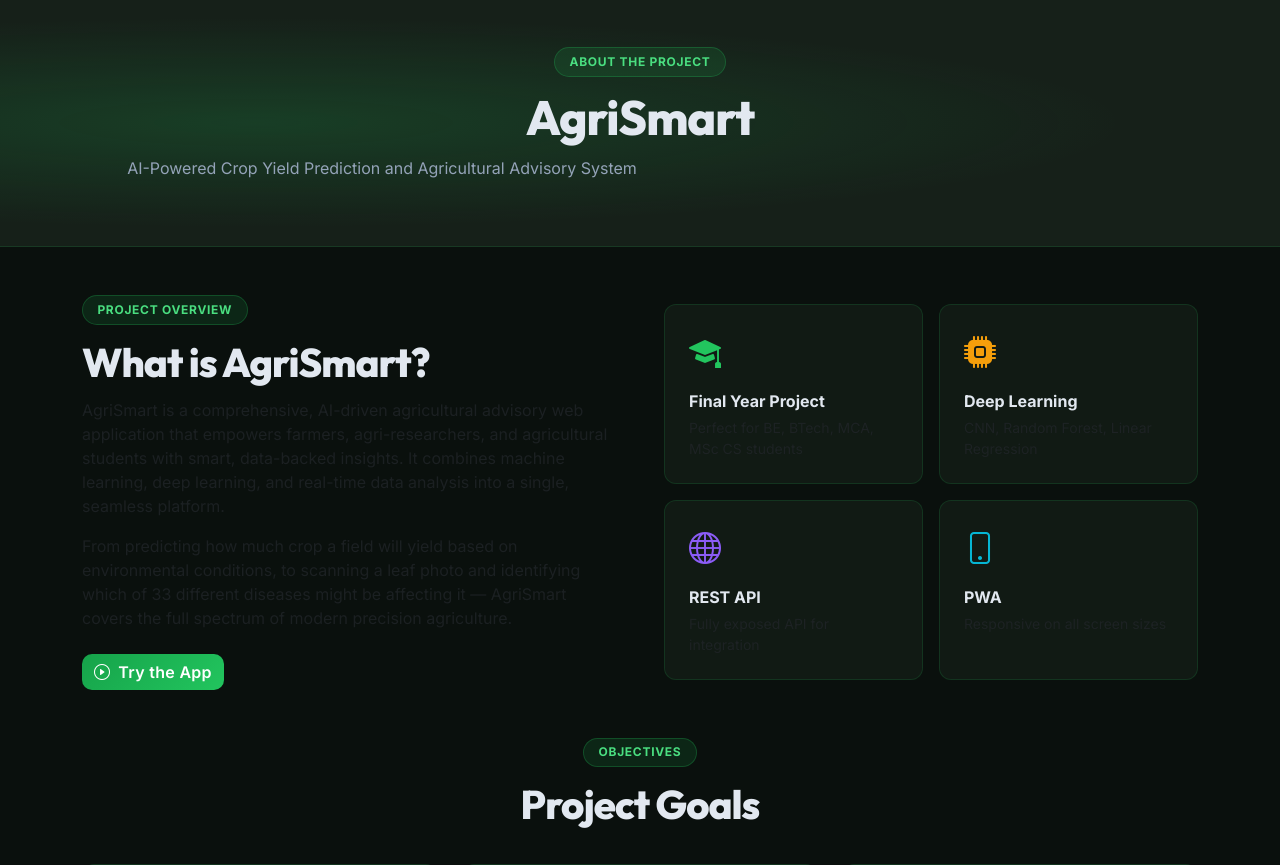
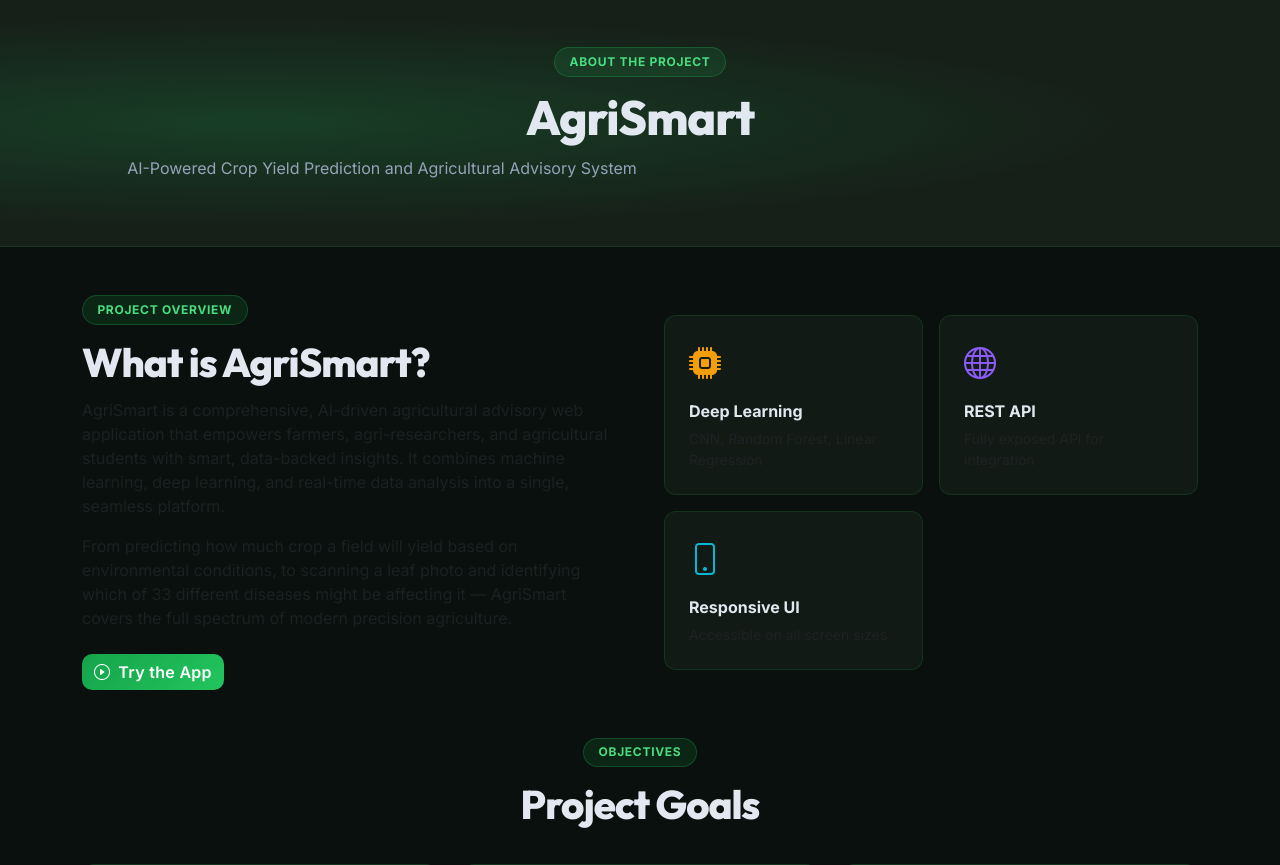
Before and after one commit to Priyanka-N2781/Agri-Smart, a Flask app: page /about in a window 1280 px wide. Shown: the part 73-938 px from the top of the page. Run offline with Flask 3, Linux system fonts and the light colour scheme.

Commit message:
Fix hero stat alignment; update About page content and remove PWA references; improve highlight contrast

```diff
--- a/agri_smart/templates/index.html
+++ b/agri_smart/templates/index.html
@@ -48,8 +48,9 @@
 </div>
 
 <div class="ag-home-accuracy alert alert-info mt-4" role="alert">
+
   <div class="ag-home-accuracy-label">Model Accuracy</div>
-  <div class="ag-home-accuracy-value">96%</div>
+  <div class="ag-home-accuracy-value"><span class="ag-accuracy-percent">96%</span></div>
   <div class="ag-home-accuracy-text">Model Accuracy</div>
 
   <div class="small text-muted mt-2">
@@ -57,4 +58,5 @@
   </div>
 </div>
 
+
 {% endblock %}
--- a/static/css/style.css
+++ b/static/css/style.css
@@ -102,10 +102,11 @@
 .hero-subtitle { font-size: 1.1rem; color: var(--text-muted); max-width: 520px; line-height: 1.7; }
 
 /* Hero stats */
-.stat-item { display: flex; flex-direction: column; }
+.stat-item { display: flex; flex-direction: column; align-items: center; }
 .stat-num  { font-family:'Outfit',sans-serif; font-size:2.2rem; font-weight:800; color:var(--green-400); line-height:1; }
 .stat-num-suffix { font-size:1.5rem; font-weight:800; color:var(--green-400); }
 .stat-label { font-size:.75rem; color:var(--text-muted); text-transform:uppercase; letter-spacing:.8px; margin-top:.2rem; }
+.stat-num-wrap { display:flex; align-items:baseline; gap:.25rem; }
 
 /* Hero illustration */
 .hero-illustration {
@@ -417,6 +418,9 @@
 .highlight-icon { font-size:2rem; margin-bottom:.7rem; display:block; }
 .highlight-title { font-weight:700; margin-bottom:.3rem; }
 
+/* Make highlight descriptions more visible (avoid very-light text) */
+.highlight-desc { color:var(--text); }
+
 .objective-card {
   background:var(--bg-card); border:1px solid var(--border);
   border-radius:12px; padding:1.4rem; display:flex; align-items:flex-start; gap:1rem;
--- a/templates/about.html
+++ b/templates/about.html
@@ -38,10 +38,9 @@
     <div class="col-lg-6" data-aos="fade-left">
       <div class="row g-3">
         {% set highlights = [
-          ("bi-mortarboard-fill","Final Year Project","Perfect for BE, BTech, MCA, MSc CS students","#22c55e"),
           ("bi-cpu-fill","Deep Learning","CNN, Random Forest, Linear Regression","#f59e0b"),
           ("bi-globe","REST API","Fully exposed API for integration","#8b5cf6"),
-          ("bi-phone","PWA","Responsive on all screen sizes","#06b6d4"),
+          ("bi-phone","Responsive UI","Accessible on all screen sizes","#06b6d4"),
         ] %}
         {% for icon, title, desc, color in highlights %}
         <div class="col-6">
@@ -143,13 +142,8 @@
     <div class="col-12 text-center" data-aos="fade-up" data-aos-delay="100">
       <div class="team-card mx-auto" style="max-width:400px">
         <div class="team-avatar"><i class="bi bi-person-circle"></i></div>
-        <h5 class="mt-3 mb-1">Final Year Project</h5>
-        <p class="text-muted small">AI &amp; Machine Learning • Agricultural Technology</p>
-        <div class="d-flex justify-content-center flex-wrap gap-2 mt-3">
-          <span class="badge footer-badge">BE / BTech</span>
-          <span class="badge footer-badge">MCA</span>
-          <span class="badge footer-badge">MSc CS</span>
-        </div>
+        <h5 class="mt-3 mb-1">PRIYANKA N, PRIYADHARSHINI L, KIRUBAKARAN K</h5>
+        <p class="text-muted small">B.TECH Information Technology</p>
       </div>
     </div>
   </div>
--- a/templates/base.html
+++ b/templates/base.html
@@ -22,9 +22,7 @@
   <!-- Custom CSS -->
   <link rel="stylesheet" href="{{ url_for('static', filename='css/style.css') }}"/>
 
-  <!-- PWA Manifest -->
-  <link rel="manifest" href="{{ url_for('static', filename='manifest.json') }}"/>
-  <meta name="theme-color" content="#0f4c2a"/>
+  <!-- PWA manifest removed -->
 
   {% block head_extra %}{% endblock %}
 </head>
@@ -147,7 +145,7 @@
     <hr class="footer-hr"/>
     <div class="row py-3 align-items-center">
       <div class="col-md-6 text-center text-md-start">
-        <small class="text-muted">© 2024 AgriSmart. Final Year Project — AI & Agricultural Technology.</small>
+        <small class="text-muted">© 2024 AgriSmart — AI &amp; Agricultural Technology.</small>
       </div>
       <div class="col-md-6 text-center text-md-end mt-2 mt-md-0">
         <small class="text-muted">Built with <i class="bi bi-heart-fill text-danger"></i> using Python &amp; Flask</small>
--- a/templates/index.html
+++ b/templates/index.html
@@ -38,7 +38,10 @@
             <span class="stat-label">AI Modules</span>
           </div>
           <div class="stat-item">
-            <span class="stat-num" data-target="96">0</span><span class="stat-num-suffix">%</span>
+            <div class="stat-num-wrap">
+              <span class="stat-num" data-target="96">0</span>
+              <span class="stat-num-suffix">%</span>
+            </div>
             <span class="stat-label">Model Accuracy</span>
           </div>
         </div>
```
Also changed, not shown: TODO.md (+4 -4 lines).
